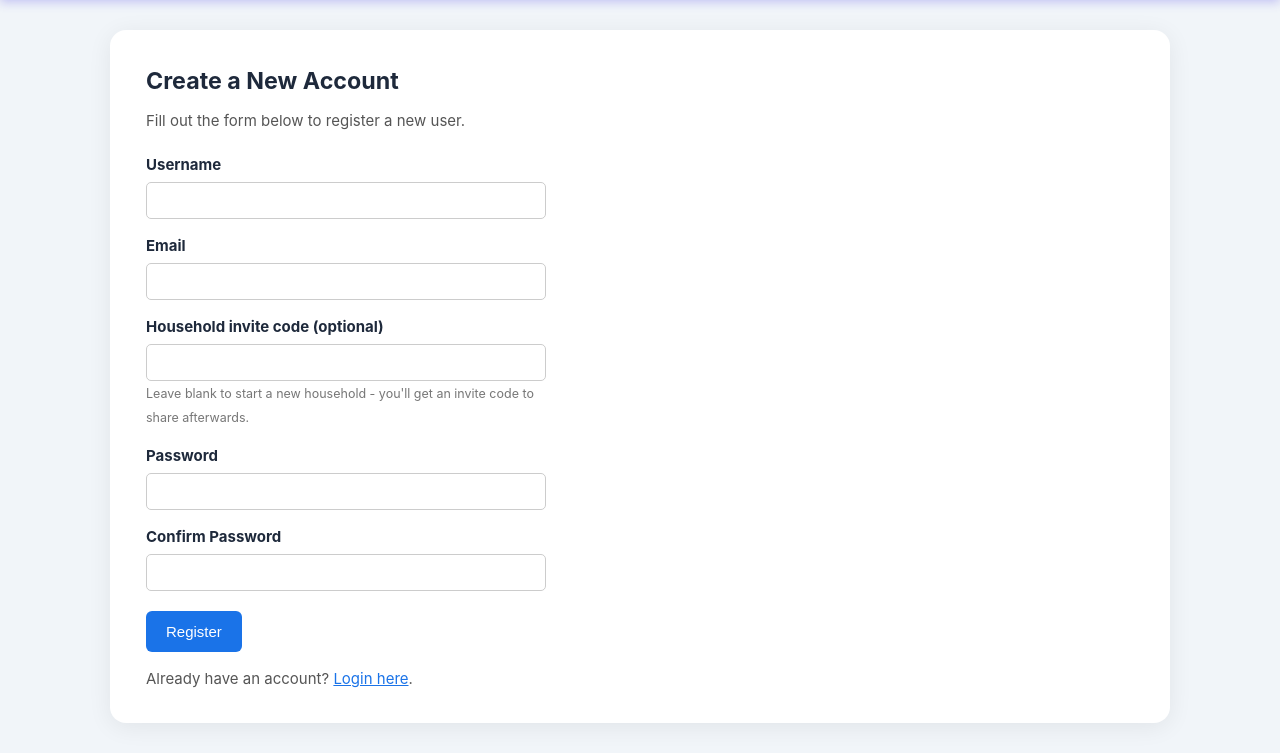
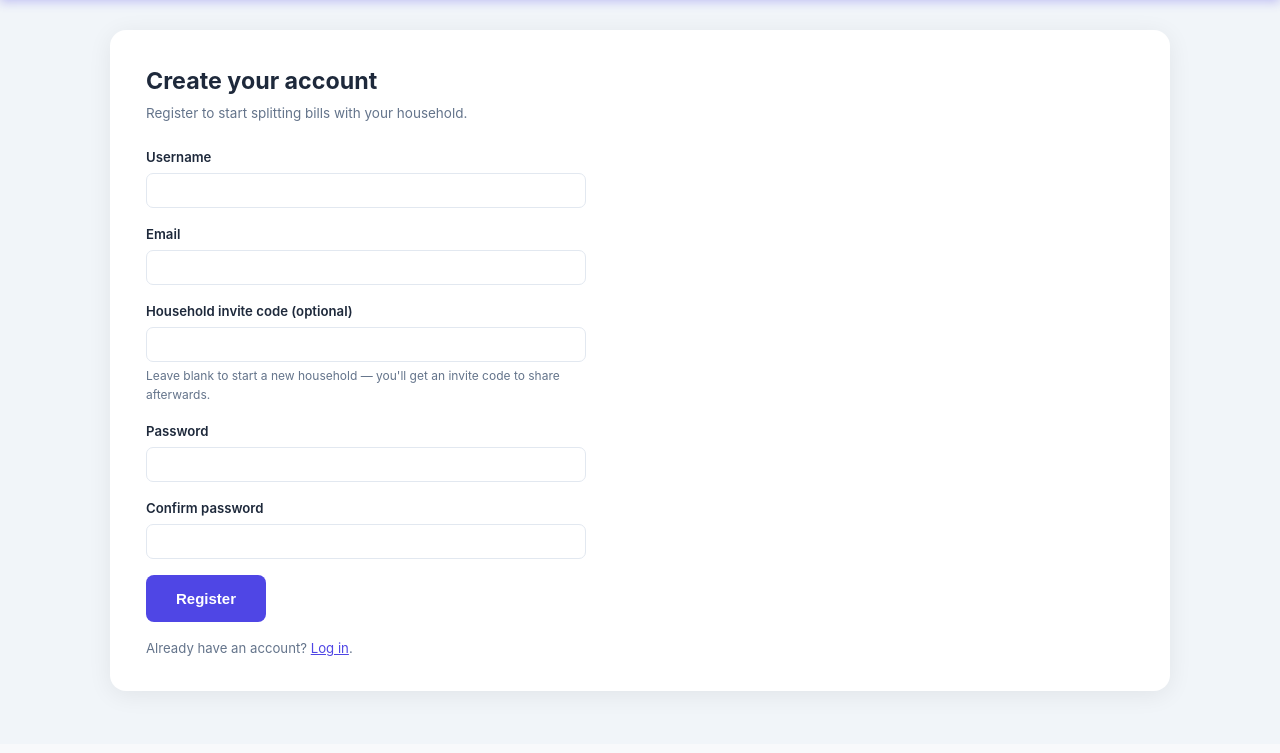
Before and after one commit to resilere/bill_split_app, a Flask app: page /register in a window 1280 px wide. Shown: the part 56-809 px from the top of the page. After the commit the page ends 756 px from the top, so only its background shows below. Run offline with Flask 3, Linux system fonts and the light colour scheme; parts of the project's set-up code (start-up, migrations or seed data) failed here and were passed over; some libraries are stand-ins or nearby versions.

Commit message:
Convert auth pages to the shared design system
Rewrite login, register, forgot_password, resend_verification,
reset_password, and manual_payment to use base.html's classes
(.card, .form-group, .form-label, .form-control, .btn) instead of
repeated inline styles. Also drop login.html's duplicate flash block
(base.html already renders flashes) and default manual-payment payer to
the current user. CSRF tokens preserved.

```diff
--- a/templates/register.html
+++ b/templates/register.html
@@ -1,54 +1,38 @@
 {% extends "base.html" %}
-{% block title %}Register{% endblock %}
+{% block title %}Register – Splight{% endblock %}
 {% block content %}
-<h1 style="margin-bottom: 10px;">Create a New Account</h1>
-<p style="margin-bottom: 20px; color: #555;">Fill out the form below to register a new user.</p>
+<div style="max-width: 440px;">
+  <h1>Create your account</h1>
+  <p class="page-subtitle">Register to start splitting bills with your household.</p>
 
-<form method="POST" action="{{ url_for('register') }}" style="max-width: 400px;">
+  <form method="POST" action="{{ url_for('register') }}">
     <input type="hidden" name="csrf_token" value="{{ csrf_token() }}">
-    <!-- Username -->
-    <div style="margin-bottom: 15px;">
-        <label for="username" style="display: block; font-weight: bold; margin-bottom: 5px;">Username</label>
-        <input type="text" name="username" id="username" required
-               style="width: 100%; padding: 10px; border: 1px solid #ccc; border-radius: 5px;">
+    <div class="form-group">
+      <label class="form-label" for="username">Username</label>
+      <input type="text" name="username" id="username" class="form-control" required>
     </div>
-
-    <!-- Email -->
-    <div style="margin-bottom: 15px;">
-        <label for="email" style="display: block; font-weight: bold; margin-bottom: 5px;">Email</label>
-        <input type="email" name="email" id="email" required
-               style="width: 100%; padding: 10px; border: 1px solid #ccc; border-radius: 5px;">
+    <div class="form-group">
+      <label class="form-label" for="email">Email</label>
+      <input type="email" name="email" id="email" class="form-control" required>
     </div>
-
-    <!-- Household invite code -->
-    <div style="margin-bottom: 15px;">
-        <label for="group_code" style="display: block; font-weight: bold; margin-bottom: 5px;">Household invite code (optional)</label>
-        <input type="text" name="group_code" id="group_code"
-               style="width: 100%; padding: 10px; border: 1px solid #ccc; border-radius: 5px;">
-        <small style="color: #777;">Leave blank to start a new household - you'll get an invite code to share afterwards.</small>
+    <div class="form-group">
+      <label class="form-label" for="group_code">Household invite code (optional)</label>
+      <input type="text" name="group_code" id="group_code" class="form-control">
+      <div class="form-hint">Leave blank to start a new household — you'll get an invite code to share afterwards.</div>
     </div>
-
-    <!-- Password -->
-    <div style="margin-bottom: 15px;">
-        <label for="password" style="display: block; font-weight: bold; margin-bottom: 5px;">Password</label>
-        <input type="password" name="password" id="password" required
-               style="width: 100%; padding: 10px; border: 1px solid #ccc; border-radius: 5px;">
+    <div class="form-group">
+      <label class="form-label" for="password">Password</label>
+      <input type="password" name="password" id="password" class="form-control" required>
     </div>
-
-    <!-- Confirm Password -->
-    <div style="margin-bottom: 20px;">
-        <label for="confirm_password" style="display: block; font-weight: bold; margin-bottom: 5px;">Confirm Password</label>
-        <input type="password" name="confirm_password" id="confirm_password" required
-               style="width: 100%; padding: 10px; border: 1px solid #ccc; border-radius: 5px;">
+    <div class="form-group">
+      <label class="form-label" for="confirm_password">Confirm password</label>
+      <input type="password" name="confirm_password" id="confirm_password" class="form-control" required>
     </div>
-
-    <button type="submit"
-            style="padding: 12px 20px; background-color: #1a73e8; color: white; border: none; border-radius: 6px; font-size: 1em; cursor: pointer;">
-        Register
-    </button>
+    <button type="submit" class="btn btn-primary btn-lg">Register</button>
   </form>
 
-<p style="margin-top: 15px; color: #555;">
-    Already have an account? <a href="{{ url_for('login') }}" style="color: #1a73e8;">Login here</a>.
+  <p style="margin-top:16px; font-size:0.88em; color:var(--text-muted);">
+    Already have an account? <a href="{{ url_for('login') }}" style="color:var(--primary);">Log in</a>.
   </p>
+</div>
 {% endblock %}
```
Also changed, not shown: templates/forgot_password.html (+16 -15 lines), templates/login.html (+22 -30 lines), templates/manual_payment.html (+32 -19 lines), templates/resend_verification.html (+16 -15 lines), templates/reset_password.html (+16 -16 lines). Lines whose indentation alone changed are shown as unchanged.
